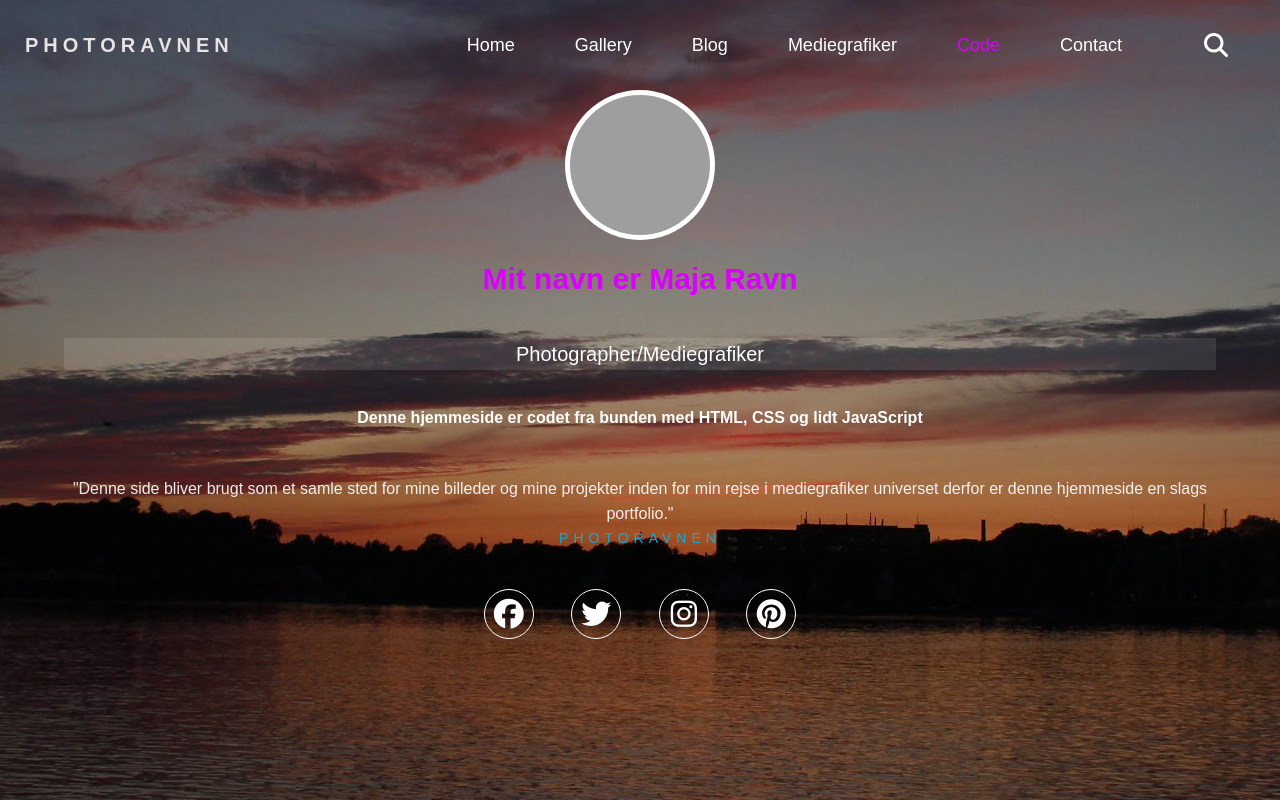
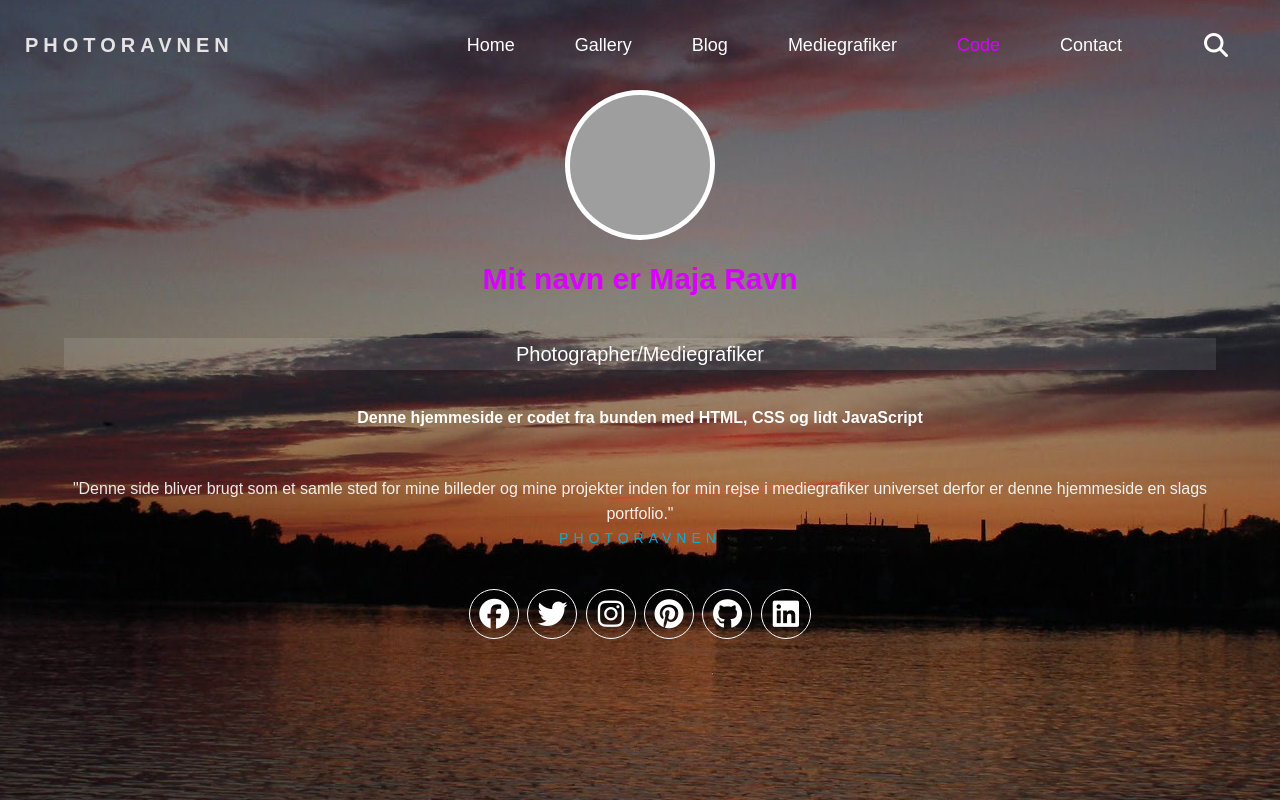
Before and after one commit to 04Elsa/hjemmeside-fotograf, a plain HTML site: page Code.html in a window 1280 px wide. Drawn offline with Linux system fonts and the light colour scheme; grey boxes are pictures that could not be loaded.

Commit message:
sociale medie logo Opdate

```diff
--- a/Code.html
+++ b/Code.html
@@ -68,6 +68,12 @@
                     <li>
                         <a href = "https://www.pinterest.dk/majaravn93/" target="blank"><i class = "fab fa-pinterest"></i></a>
                     </li>
+                    <li>
+                        <a href = "https://github.com/04Elsa" target="blank"><i class = "fab fa-github"></i></a>
+                    </li>
+                    <li>
+                        <a href = "https://www.linkedin.com/in/maja-ravn-petersen-7196bb346/" target="blank"><i class = "fab fa-linkedin"></i></a>
+                    </li>
                 </ul>
 
             </div>
```
Also changed, not shown: Mediegrafiker.html (+6 -0 lines), blog.html (+6 -0 lines), contact.html (+6 -0 lines), gallery.html (+6 -0 lines), index.html (+6 -0 lines).
